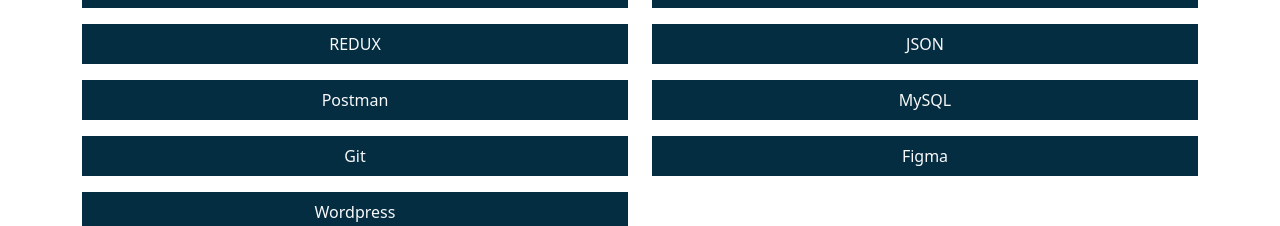
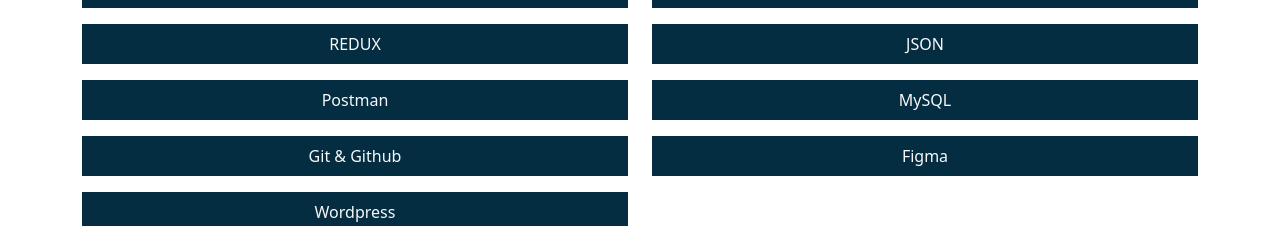
Before and after one commit to BhanuMathurthi/bhanu-portfolio, a React (Create React App) app: page / in a window 1280 px wide. Shown: the part 1142-1368 px from the top of the page. Built offline with nearby package versions, Linux system fonts and the light colour scheme.

Commit message:
skills updated

```diff
--- a/src/components/skills/skilldata.js
+++ b/src/components/skills/skilldata.js
@@ -41,7 +41,7 @@
   },
   {
     id: 11,
-    skill: "Git",
+    skill: "Git & Github",
   },
   {
     id: 12,
```
